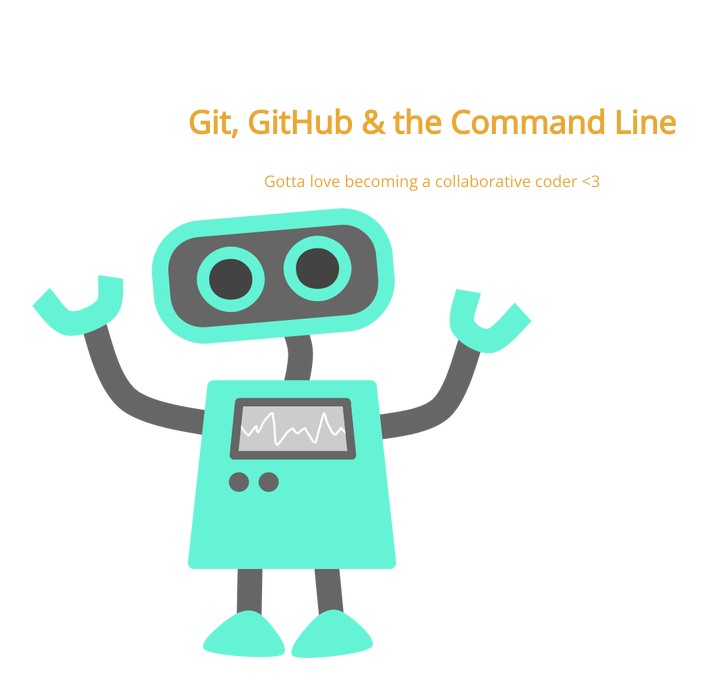
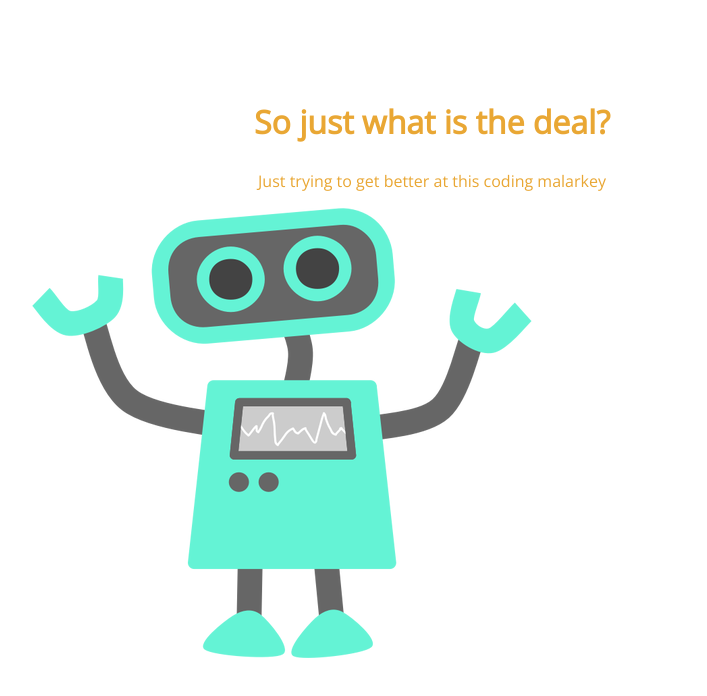
Before and after one commit to HiberniaSM/105-project, a plain HTML site: page index.html in a window 1280 px wide. Shown: the whole page, without its empty margins (208-915 px from the left). Drawn offline with nearby package versions, Linux system fonts and the light colour scheme.

Commit message:
changed h1 text and p text in index.html file on experiments branch

```diff
--- a/index.html
+++ b/index.html
@@ -8,8 +8,8 @@
 </head>
 <body>
 	<section>
-		<h1>Git, GitHub & the Command Line</h1>
-		<p>Gotta love becoming a collaborative coder <3</p>
+		<h1>So just what is the deal?</h1>
+		<p>Just trying to get better at this coding malarkey</p>
 		<img src="img/happy-blue-robot.png">
 	</section>
 </body>
```
